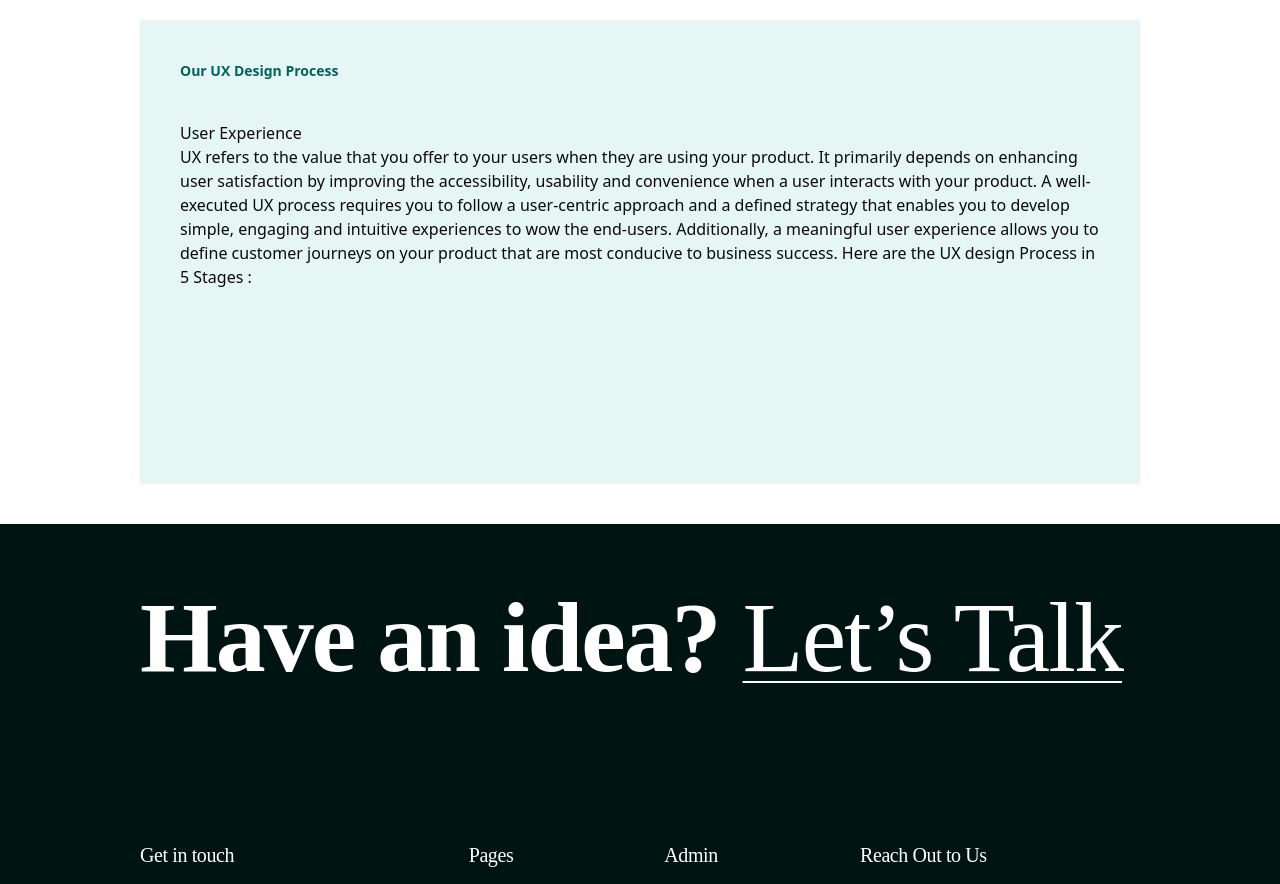
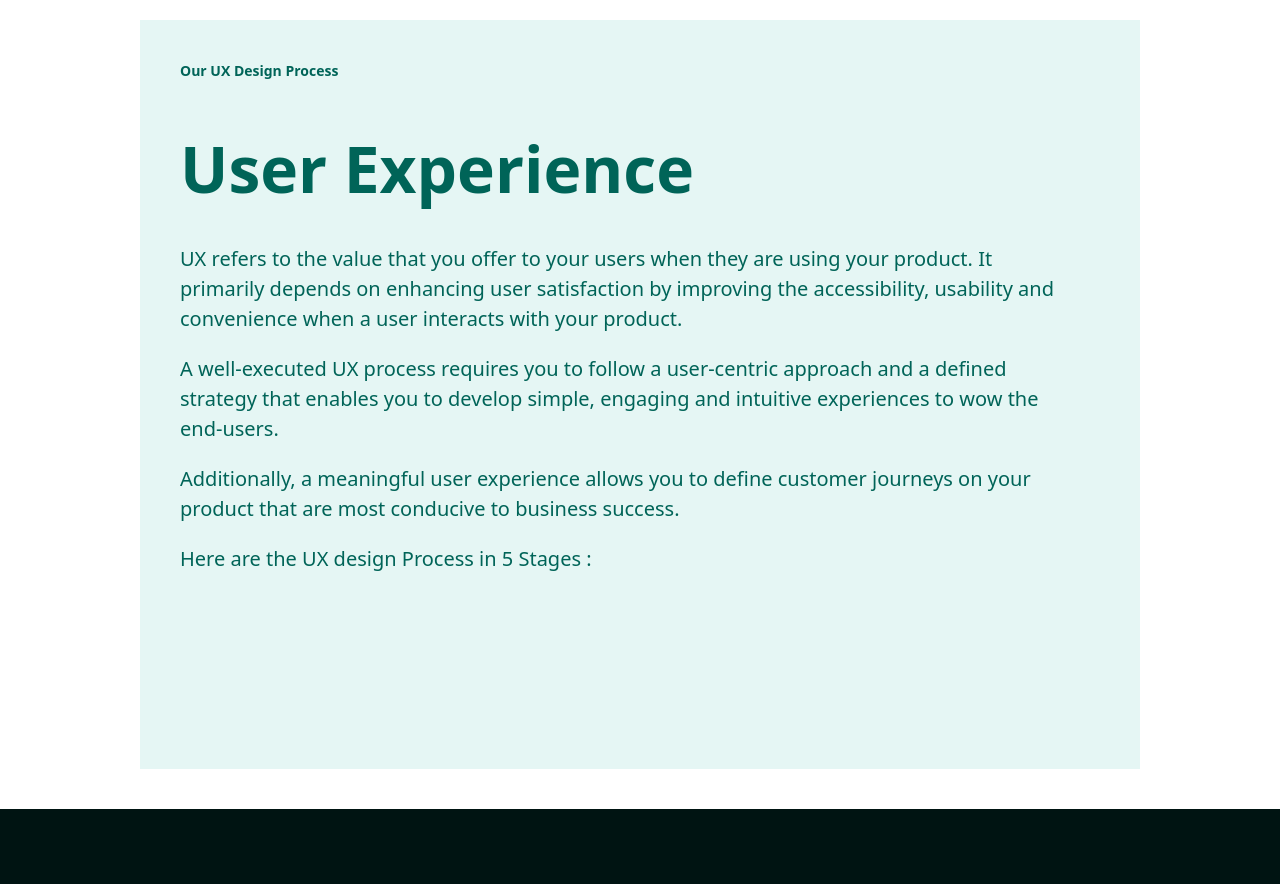
Before and after one commit to Sorel-Haller/duo, a Vue app: page /service in a window 1280 px wide. Shown: the part 2040-2924 px from the top of the page. Built offline with nearby package versions, Linux system fonts and the light colour scheme.

Commit message:
Fixed Heading paragraphs styling

```diff
--- a/src/components/designProcessService.vue
+++ b/src/components/designProcessService.vue
@@ -7,17 +7,23 @@
                     <!-- Main Process -->
                     <div class="flex flex-col gap-[40px]">
                         <!-- UX -->
-                        <div>
-                            <h2>User Experience</h2>
-                            <p>UX refers to the value that you offer to your users when they are using your product. It primarily depends on enhancing user satisfaction by improving the accessibility, usability and convenience when a user interacts with your product.
+                        <div class="flex lg:flex-row flex-col lg:gap-[20px] gap-[40px]">
+                            <!-- Heading -->
+                            <div class="flex flex-col gap-[27px]">
+                                <h2 class="font-outfit font-semibold text-[#006458] text-[36px] sm:text-[48px] lg:text-[64px]">User Experience</h2>
+                                <div class="flex flex-col gap-[20px]">
+                                    <p class="font-supreme font-regular text-[#006458] sm:text-[20px] text-[18px]">UX refers to the value that you offer to your users when they are using your product. It primarily depends on enhancing user satisfaction by improving the accessibility, usability and convenience when a user interacts with your product. </p>
+                                    <p class="font-supreme font-regular text-[#006458] sm:text-[20px] text-[18px]">A well-executed UX process requires you to follow a user-centric approach and a defined strategy that enables you to develop simple, engaging and intuitive experiences to wow the end-users.</p>
+                                    <p class="font-supreme font-regular text-[#006458] sm:text-[20px] text-[18px]">Additionally, a meaningful user experience allows you to define customer journeys on your product that are most conducive to business success.</p>
+                                    <p class="font-supreme font-regular text-[#006458] sm:text-[20px] text-[18px]">Here are the UX design Process in 5 Stages : </p>
+                                </div>
+                            </div>
+                            <!-- Illustration -->
+                            <div>
 
-A well-executed UX process requires you to follow a user-centric approach and a defined strategy that enables you to develop simple, engaging and intuitive experiences to wow the end-users.
-
-Additionally, a meaningful user experience allows you to define customer journeys on your product that are most conducive to business success.
-
-Here are the UX design Process in 5 Stages : </p>
+                            </div>
                         </div>
-                        <!-- Illustration -->
+                        <!-- list -->
                         <div></div>
                     </div>
                     <!-- UX design Process List -->
```
